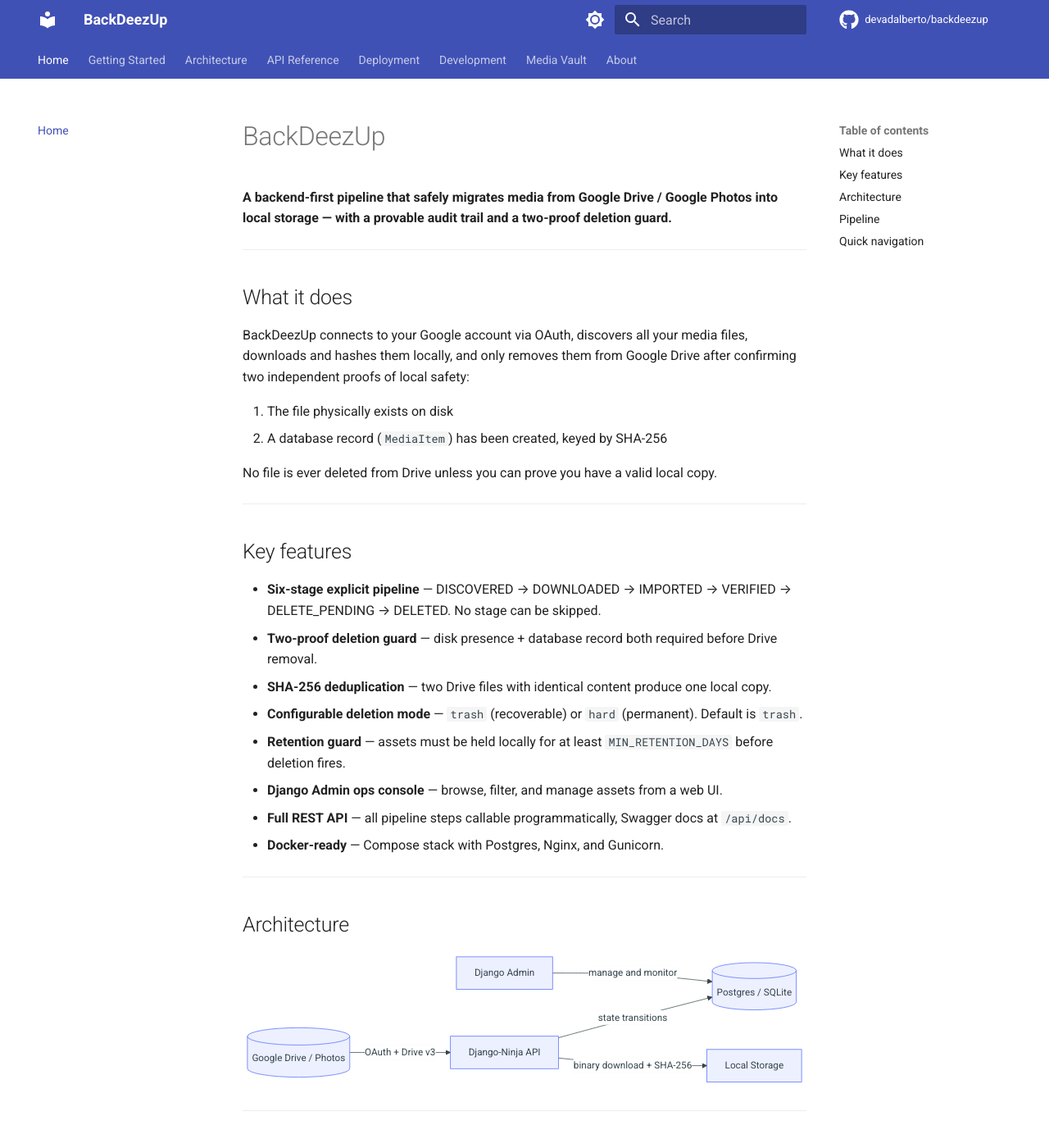
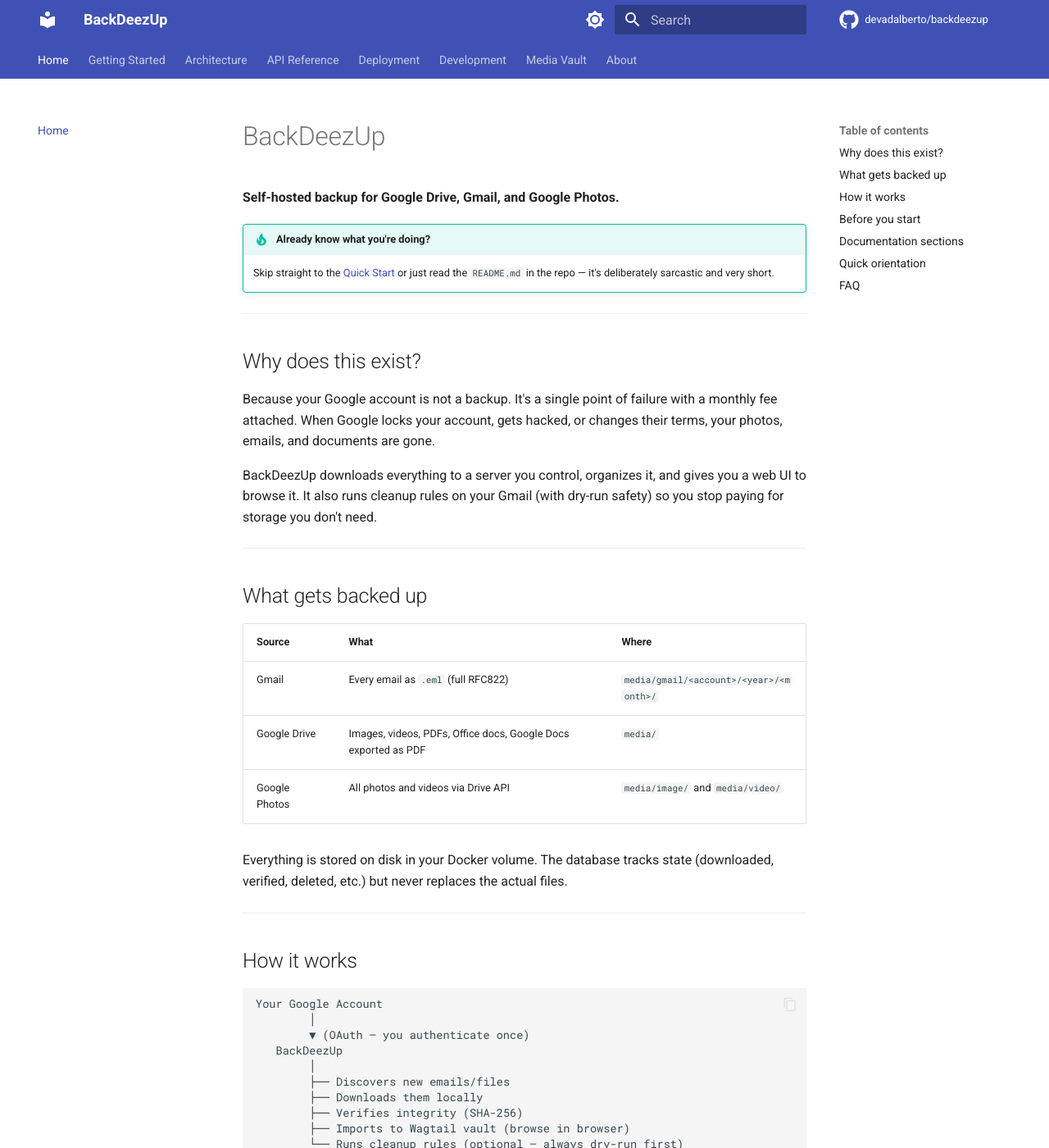
Before and after one commit to devadalberto/backdeezup, an MkDocs documentation site: the page built from docs/index.md, in a window 1280 px wide and 1400 px high. Shown: the whole window at 82% size. Built offline with MkDocs 1.6.1 and Material for MkDocs 9.7.7, drawn with Linux system fonts in a browser that asks for light colours; comment, search, counter and statistics services are not loaded; the version menu is left out; some of the changed text lies outside the part shown.

Commit message:
docs: rewrite README (sarcastic TL;DR) + docs/index.md (newbie-friendly MkDocs home)

````diff
--- a/docs/index.md
+++ b/docs/index.md
@@ -1,79 +1,106 @@
 # BackDeezUp
 
-**A backend-first pipeline that safely migrates media from Google Drive / Google Photos into local storage — with a provable audit trail and a two-proof deletion guard.**
+**Self-hosted backup for Google Drive, Gmail, and Google Photos.**
+
+!!! tip "Already know what you're doing?"
+    Skip straight to the [Quick Start](quickstart.md) or just read the `README.md` in the repo — it's deliberately sarcastic and very short.
 
 ---
 
-## What it does
+## Why does this exist?
 
-BackDeezUp connects to your Google account via OAuth, discovers all your media files, downloads and hashes them locally, and only removes them from Google Drive after confirming two independent proofs of local safety:
+Because your Google account is not a backup. It's a single point of failure with a monthly fee attached. When Google locks your account, gets hacked, or changes their terms, your photos, emails, and documents are gone.
 
-1. The file physically exists on disk
-2. A database record (`MediaItem`) has been created, keyed by SHA-256
-
-No file is ever deleted from Drive unless you can prove you have a valid local copy.
+BackDeezUp downloads everything to a server you control, organizes it, and gives you a web UI to browse it. It also runs cleanup rules on your Gmail (with dry-run safety) so you stop paying for storage you don't need.
 
 ---
 
-## Key features
+## What gets backed up
 
-- **Six-stage explicit pipeline** — DISCOVERED → DOWNLOADED → IMPORTED → VERIFIED → DELETE_PENDING → DELETED. No stage can be skipped.
-- **Two-proof deletion guard** — disk presence + database record both required before Drive removal.
-- **SHA-256 deduplication** — two Drive files with identical content produce one local copy.
-- **Configurable deletion mode** — `trash` (recoverable) or `hard` (permanent). Default is `trash`.
-- **Retention guard** — assets must be held locally for at least `MIN_RETENTION_DAYS` before deletion fires.
-- **Django Admin ops console** — browse, filter, and manage assets from a web UI.
-- **Full REST API** — all pipeline steps callable programmatically, Swagger docs at `/api/docs`.
-- **Docker-ready** — Compose stack with Postgres, Nginx, and Gunicorn.
+| Source | What | Where |
+|--------|------|-------|
+| Gmail | Every email as `.eml` (full RFC822) | `media/gmail/<account>/<year>/<month>/` |
+| Google Drive | Images, videos, PDFs, Office docs, Google Docs exported as PDF | `media/` |
+| Google Photos | All photos and videos via Drive API | `media/image/` and `media/video/` |
+
+Everything is stored on disk in your Docker volume. The database tracks state (downloaded, verified, deleted, etc.) but never replaces the actual files.
 
 ---
 
-## Architecture
+## How it works
 
-```mermaid
-flowchart LR
-    GD[(Google Drive / Photos)]
-    API[Django-Ninja API]
-    DB[(Postgres / SQLite)]
-    FS[Local Storage]
-    AD[Django Admin]
+```
+Your Google Account
+        │
+        ▼ (OAuth — you authenticate once)
+   BackDeezUp
+        │
+        ├── Discovers new emails/files
+        ├── Downloads them locally
+        ├── Verifies integrity (SHA-256)
+        ├── Imports to Wagtail vault (browse in browser)
+        └── Runs cleanup rules (optional — always dry-run first)
+```
 
-    GD -->|OAuth + Drive v3| API
-    API -->|state transitions| DB
-    API -->|binary download + SHA-256| FS
-    AD -->|manage and monitor| DB
-```
+Celery Beat runs all of this on a schedule. After the first setup you shouldn't need to touch it.
 
 ---
 
-## Pipeline
+## Before you start
 
-```mermaid
-stateDiagram-v2
-    [*] --> DISCOVERED
-    DISCOVERED --> DOWNLOADED
-    DOWNLOADED --> IMPORTED
-    IMPORTED --> VERIFIED
-    VERIFIED --> DELETE_PENDING
-    DELETE_PENDING --> DELETED
+You need:
 
-    DISCOVERED --> DISCOVERED : download error, retry
-    DOWNLOADED --> DOWNLOADED : import error, retry
-```
+- A Linux server (or WSL2 on Windows) with Docker + Docker Compose installed
+- A Google Cloud project with OAuth credentials (Desktop app type — **not** Web)
+- About 30 minutes the first time
+
+You do **not** need:
+
+- Python installed locally (everything runs in Docker)
+- Knowledge of Django, Celery, or PostgreSQL
+- A public domain or SSL certificate from a CA (self-signed works for home use)
 
 ---
 
-## Quick navigation
+## Documentation sections
 
-| Goal | Page |
-|---|---|
-| Get up and running fast | [Quick Start](quickstart.md) |
-| Configure environment variables | [Configuration](configuration.md) |
-| Understand the pipeline | [Architecture](architecture.md) |
-| Browse the API | [API Reference](api.md) |
-| Deploy with Docker | [Deployment](deployment.md) |
-| Contribute | [Contributing](contributing.md) |
+- **[Quick Start](quickstart.md)** — Clone → configure → start → authenticate
+- **[Operations Manual](operations.md)** — Day-to-day: run backups, cleanup rules, check progress
+- **[Configuration Reference](configuration.md)** — Every `.env` variable explained
+- **[Authentication](authentication.md)** — Google OAuth setup step by step
+- **[Architecture](architecture.md)** — How the 6 containers connect, state machines, data flow
+- **[API Reference](api.md)** — All REST endpoints and schemas
 
 ---
 
-Current release: **v0.2.0** — see [Changelog](changelog.md)
+## Quick orientation
+
+Once running, your main URLs:
+
+| URL | What you'll find |
+|-----|-----------------|
+| `https://localhost:8445` | Landing page with live stats |
+| `/admin/gmail/dashboard/` | Gmail backup progress |
+| `/admin/gmail/ops/` | Run cleanup rules, empty Gmail trash |
+| `/vault/gallery/` | Browse backed-up photos and videos |
+| `/documents/<id>/` | Open a document inline |
+| `/cms/` | Wagtail CMS |
+
+---
+
+## FAQ
+
+**Will it delete anything from my Google account without asking?**
+No. Cleanup rules default to dry-run. Nothing is deleted unless you explicitly execute after reviewing results.
+
+**What happens if I lose the server?**
+Back up the Docker `media/` volume and the PostgreSQL data directory. If you lose the DB but keep the files, a re-run will re-discover and re-verify everything.
+
+**Does it work with multiple Google accounts?**
+The infrastructure supports it (per-account token files). Multi-account onboarding UI is planned.
+
+**Can I use it with Outlook or Yahoo?**
+Not yet — IMAP support is on the roadmap (Phases 16-21 in `docs/ai-dev/GOALS.md`).
+
+**Is my data sent anywhere?**
+No. Only to Google's APIs to download your own data, and optionally Sentry if you configure `SENTRY_DSN`.
````
Also changed, not shown: README.md (+61 -513 lines).
